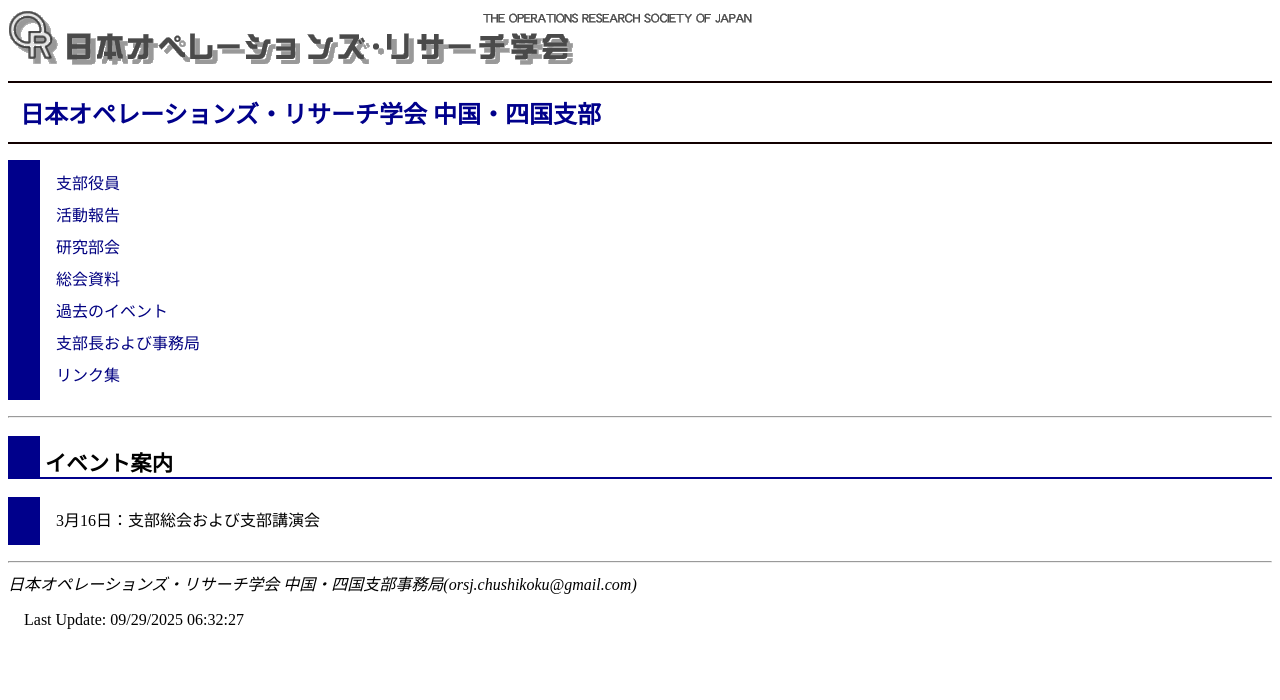
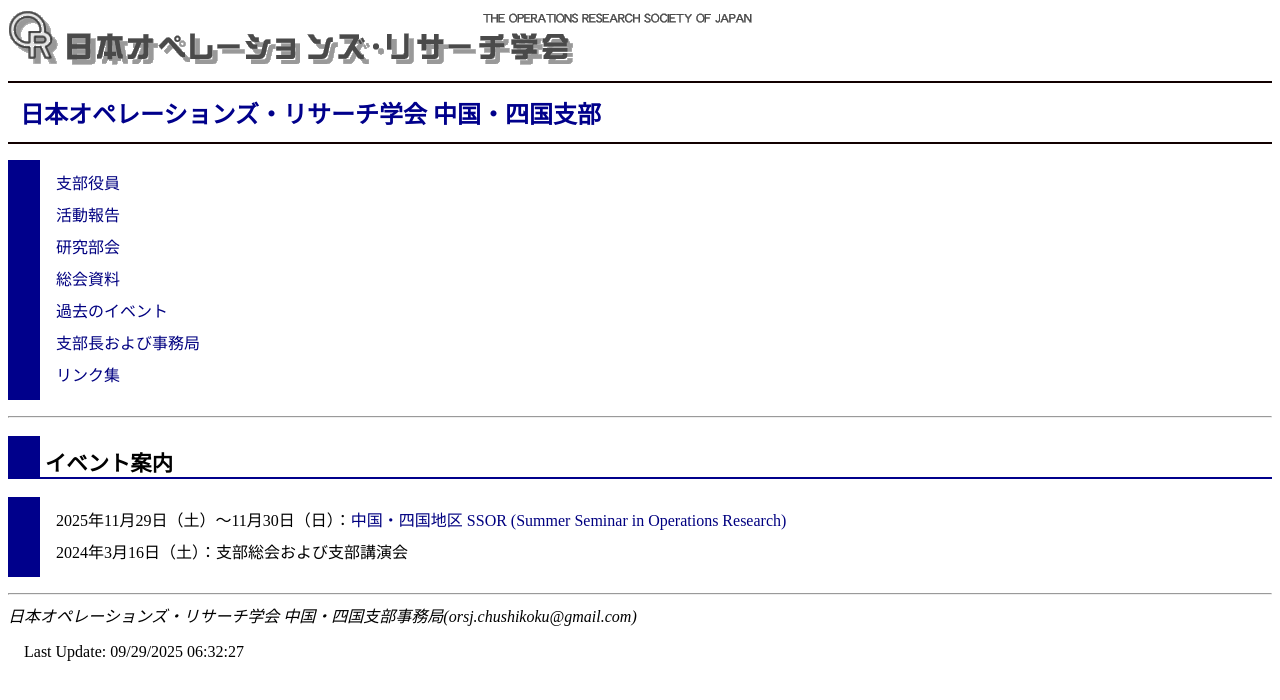
Before and after one commit to orsj-cs/orsj-cs.github.io, a Jekyll site: the page built from index.html, in a window 1280 px wide. Shown: the top 700 px of the page. Built offline with Jekyll 4.4.1, drawn with Linux system fonts in a browser that asks for light colours.

Commit message:
add ssor25 link

```diff
--- a/index.html
+++ b/index.html
@@ -17,5 +17,6 @@ title: 日本オペレーションズ・リサーチ学会 中国・四国支部
 <h2>イベント案内</h2>
 
 <ul>
-    <li>3月16日：支部総会および支部講演会</li>
+    <li>2025年11月29日（土）〜11月30日（日）：<a href ="https://orsj-chushikoku.github.io/ssor2025/">中国・四国地区 SSOR (Summer Seminar in Operations Research)</a></li>
+    <li>2024年3月16日（土）：支部総会および支部講演会</li>
 </ul>
```
